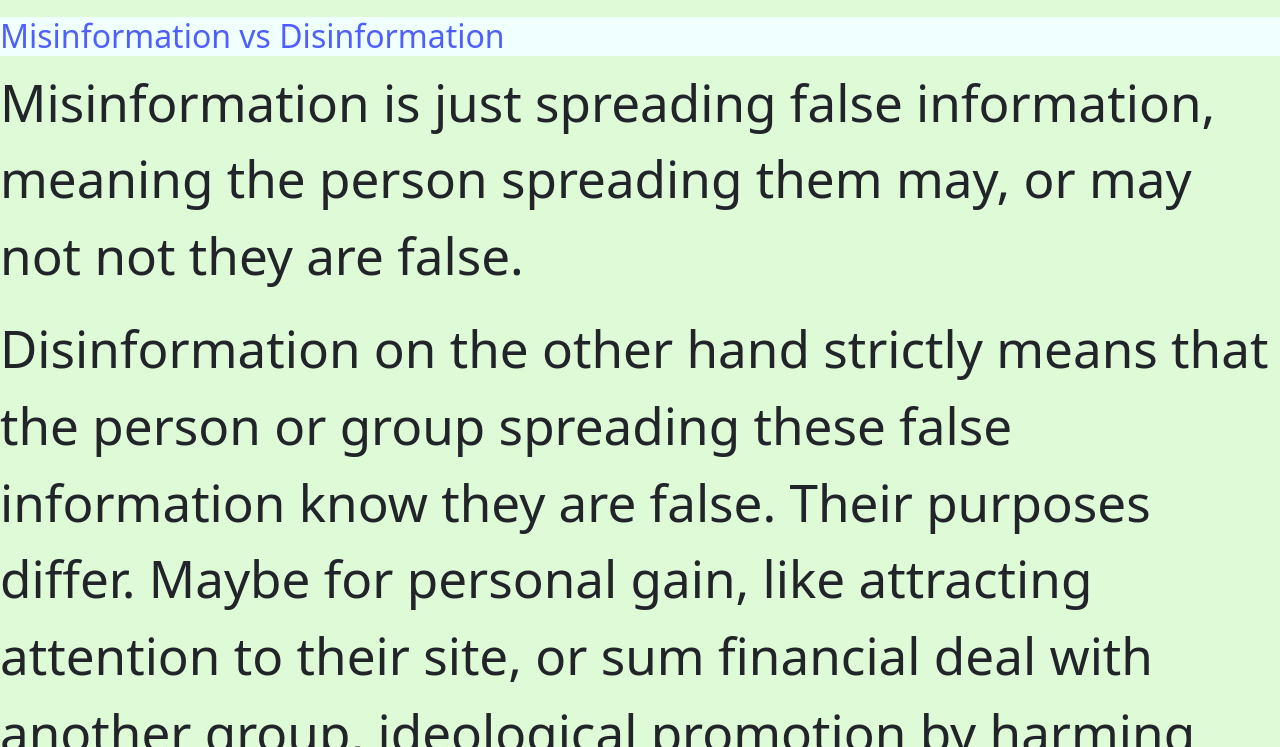
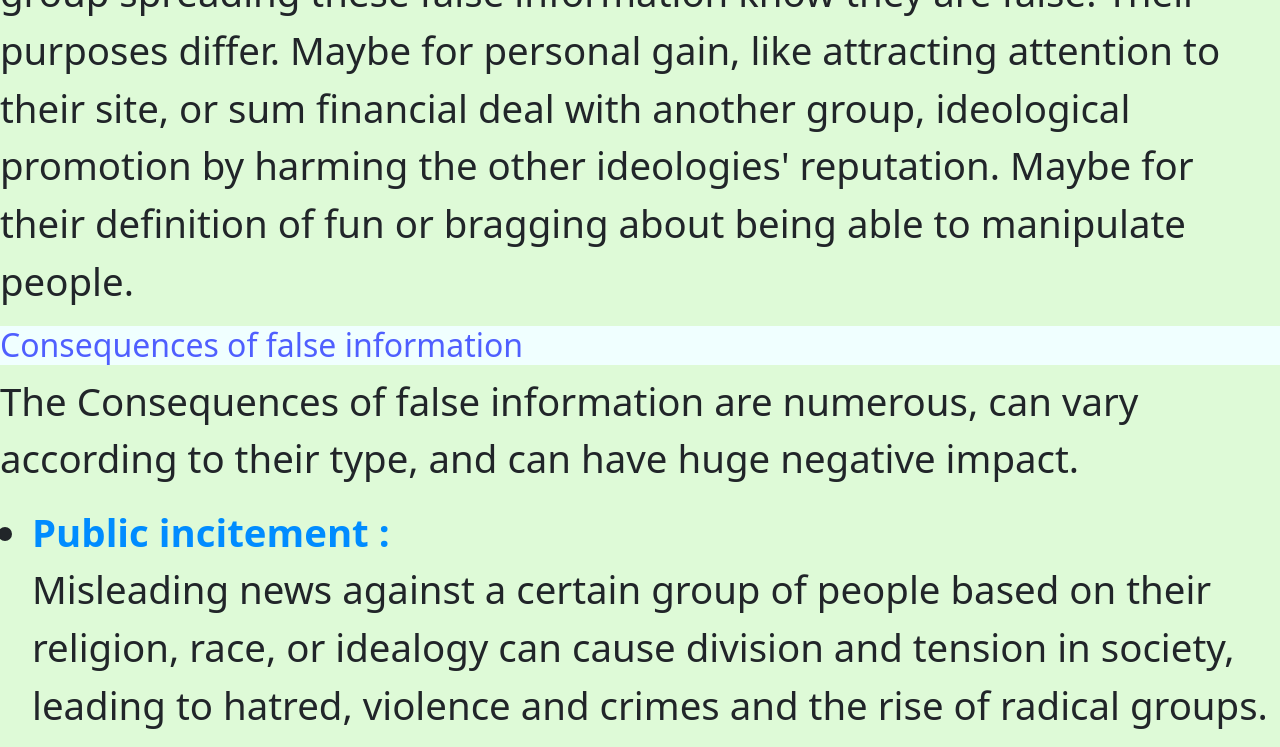
Before and after one commit to Mohamed208209/Mohamed208209.github.io, a plain HTML site: page index.html in a window 1280 px wide. Shown: the part 818-1565 px from the top of the page. Drawn offline with nearby package versions, Linux system fonts and the light colour scheme.

Commit message:
Update index.html

```diff
--- a/index.html
+++ b/index.html
@@ -17,7 +17,7 @@ ol li:hover{
 body{
     background-color: rgb(222, 250, 215);
 
-    font-size: 4vw;
+    font-size: 3vw;
 }
 
 
```
